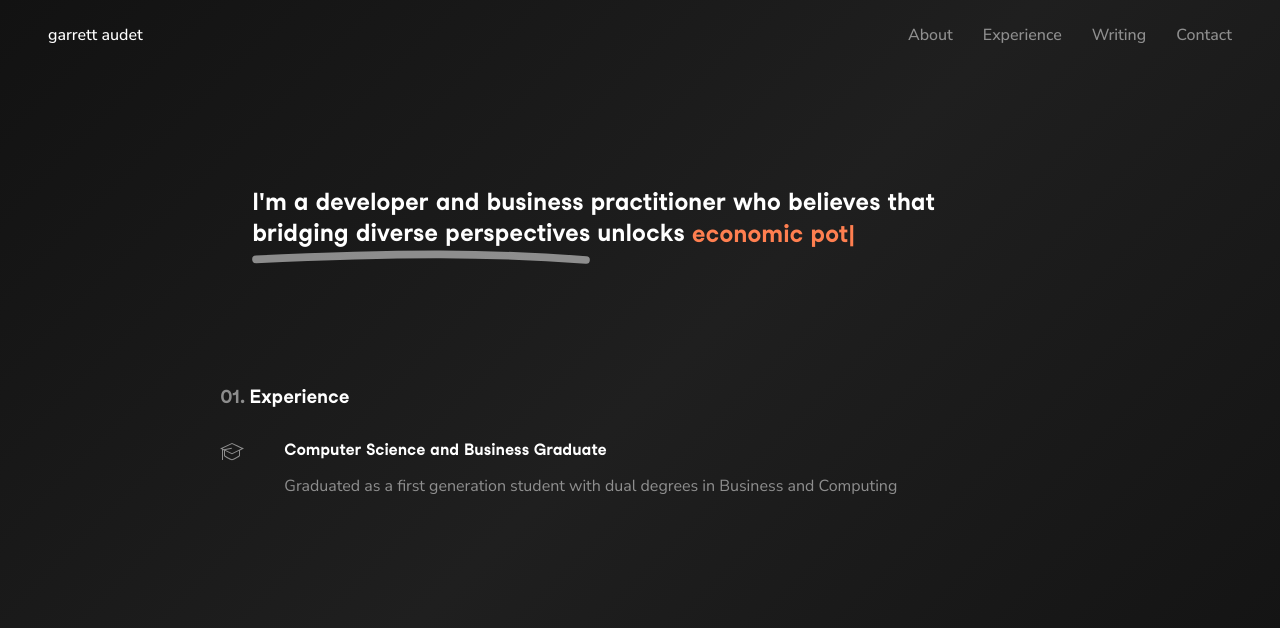
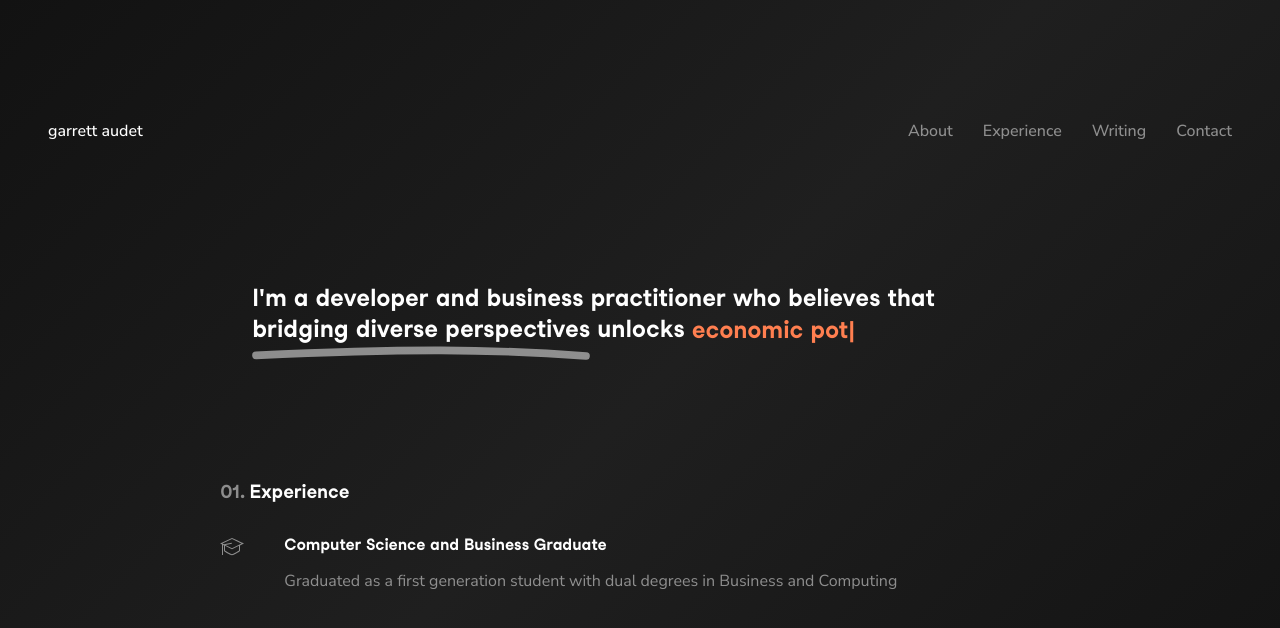
Before and after one commit to GarrettAudet/PersonalWebsite, a React (Create React App) app: page / in a window 1280 px wide. Shown: the top 628 px of the page. Built offline with nearby package versions, Linux system fonts and the light colour scheme; a web font is replaced by a local one.

Commit message:
Fixed background issue

```diff
--- a/src/App.css
+++ b/src/App.css
@@ -1,12 +1,10 @@
 /* Root Variable Declaration */
 :root {
   --background-color-main: #121212;
-  /* --background-color-offset: #1C1C1C; */
   --background-color-offset: #1F1F1F;
   --background-color: #FFFFFF;
   --column-color: #F5F5F5;
   --header-border: #C31815;
-  --header-border: none;
   --text-color: #2A2A2A;
   --text-color: #FFFFFF;
 }
@@ -19,12 +17,24 @@ body,
   width: 100%;
 }
 
-.background {
-  width: 100%;
-  height: 100%;
+body {
   display: flex;
   flex-direction: column;
+}
+
+#root {
+  display: flex;
+  flex: 1;
+  flex-direction: column;
+}
+
+.background {
+  display: flex;
+  flex: 1;
+  flex-direction: column;
   align-items: center;
+  justify-content: center;
+  width: 100%;
   font-family: 'Studio Feixen Sans', 'Nunito Sans', 'Montserrat', sans-serif;
 
   /* Background color */
```
